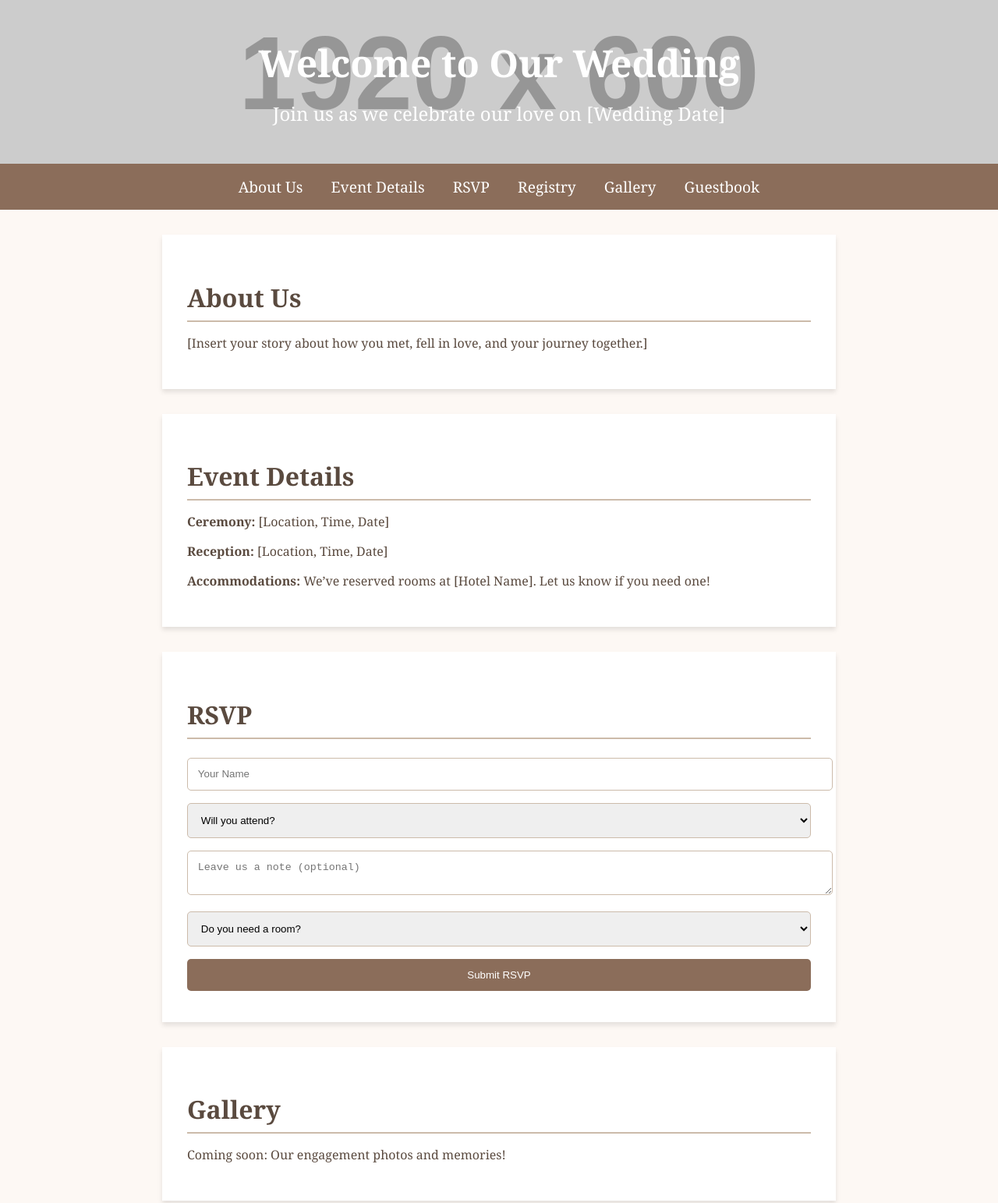
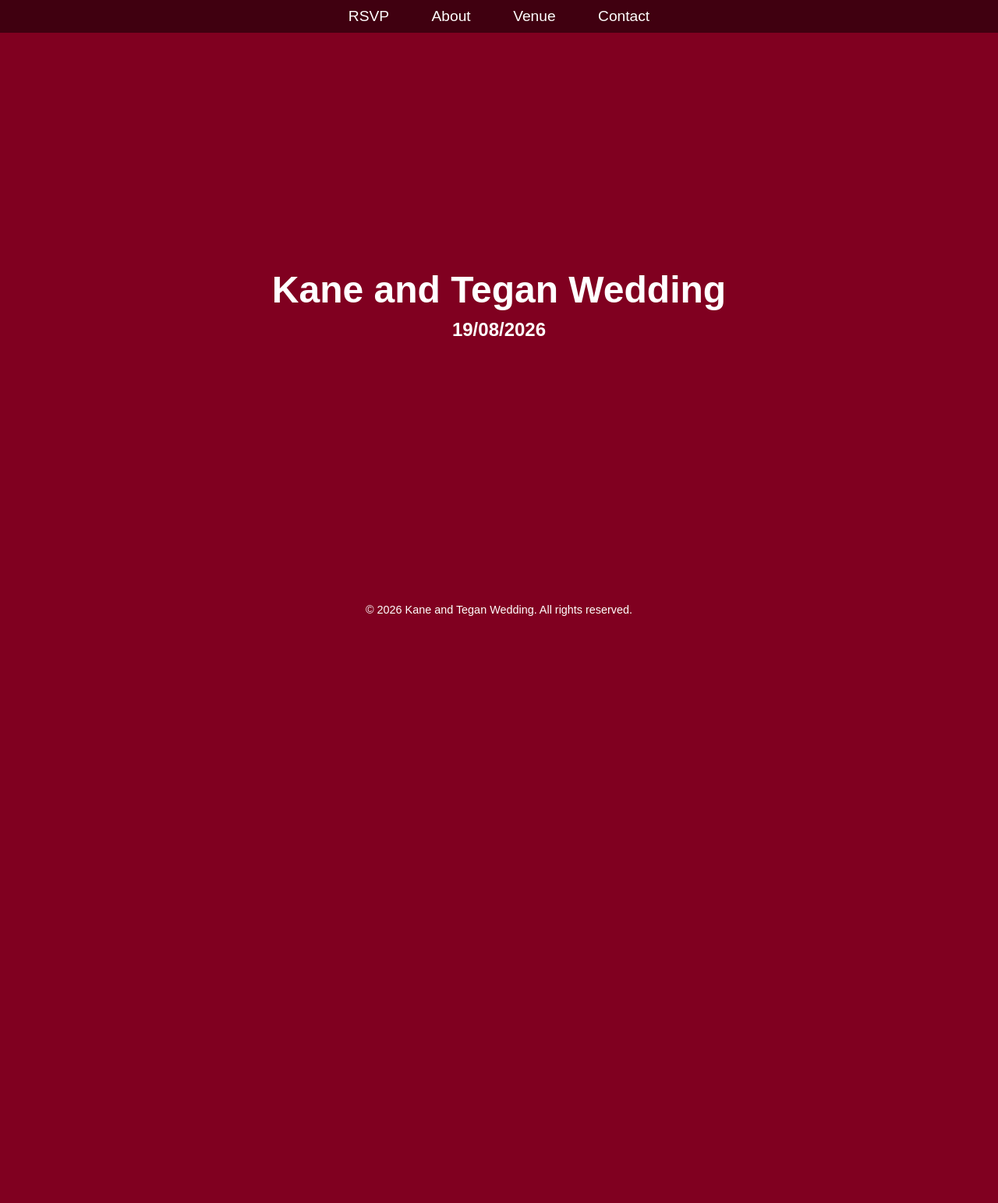
Before and after one commit to Kanegibbs93/Kane-Tegan2026, a plain HTML site: page index.html in a window 1280 px wide. Shown: the top 1543 px of the page at 78% size. After the commit the page ends 800 px from the top, so only its background shows below. Drawn offline with Linux system fonts and the light colour scheme; placeholder pictures from the web are drawn by us.

Commit message:
Update index.html

```diff
--- a/index.html
+++ b/index.html
@@ -3,171 +3,88 @@
 <head>
     <meta charset="UTF-8">
     <meta name="viewport" content="width=device-width, initial-scale=1.0">
-    <title>Kane & Tegan</title>
+    <title>Kane and Tegan Wedding</title>
     <style>
-        body {
-            font-family: 'Georgia', serif;
+        /* Reset styles */
+        * {
             margin: 0;
             padding: 0;
-            background-color: #fdf8f4;
-            color: #5a4a3f;
+            box-sizing: border-box;
         }
 
-        header {
-            background: url('https://via.placeholder.com/1920x600/ccbbaa/ffffff?text=Rustic+Wedding+Banner') no-repeat center center;
-            background-size: cover;
+        /* Fullscreen layout */
+        body {
+            font-family: 'Arial', sans-serif;
+            color: #ffffff;
+            background-color: #800020; /* Burgundy */
+            display: flex;
+            flex-direction: column;
+            align-items: center;
+            justify-content: center;
+            height: 100vh;
+            margin: 0;
             text-align: center;
-            padding: 3rem 0;
-            color: #ffffff;
         }
 
-        header h1 {
-            font-size: 3rem;
-            margin: 0;
-        }
-
-        header p {
-            font-size: 1.5rem;
-            margin: 1rem 0 0;
-        }
-
+        /* Navigation bar */
         nav {
-            background-color: #8b6d5a;
-            padding: 1rem;
+            position: absolute;
+            top: 0;
+            width: 100%;
+            background-color: rgba(0, 0, 0, 0.5);
+            padding: 10px 0;
             text-align: center;
         }
 
         nav a {
             color: #ffffff;
             text-decoration: none;
-            margin: 0 1rem;
             font-size: 1.2rem;
+            margin: 0 15px;
+            padding: 5px 10px;
+            border-radius: 5px;
         }
 
-        section {
-            padding: 2rem;
-            max-width: 800px;
-            margin: 2rem auto;
-            background-color: #ffffff;
-            box-shadow: 0 4px 6px rgba(0, 0, 0, 0.1);
+        nav a:hover {
+            background-color: rgba(255, 255, 255, 0.2);
         }
 
-        section h2 {
-            font-size: 2rem;
-            border-bottom: 2px solid #ccbbaa;
-            padding-bottom: 0.5rem;
-            margin-bottom: 1rem;
+        /* Welcome section */
+        h1 {
+            font-size: 3rem;
+            margin-bottom: 10px;
+        }
+
+        h2 {
+            font-size: 1.5rem;
+            margin-bottom: 20px;
         }
 
         footer {
-            background-color: #5a4a3f;
-            color: #ffffff;
-            text-align: center;
-            padding: 1rem;
-            margin-top: 2rem;
-        }
-
-        button {
-            background-color: #ccbbaa;
-            border: none;
-            padding: 0.8rem 1.5rem;
-            font-size: 1rem;
-            cursor: pointer;
-            color: #ffffff;
-        }
-
-        button:hover {
-            background-color: #b89a84;
-        }
-
-        form input, form select, form textarea {
-            width: 100%;
-            padding: 0.8rem;
-            margin: 0.5rem 0;
-            border: 1px solid #ccbbaa;
-            border-radius: 5px;
-        }
-
-        form input[type="submit"] {
-            background-color: #8b6d5a;
-            color: #ffffff;
-            border: none;
-            cursor: pointer;
-        }
-
-        form input[type="submit"]:hover {
-            background-color: #735441;
+            position: absolute;
+            bottom: 10px;
+            font-size: 0.9rem;
         }
     </style>
 </head>
 <body>
+    <!-- Navigation menu -->
+    <nav>
+        <a href="#rsvp">RSVP</a>
+        <a href="#about">About</a>
+        <a href="#venue">Venue</a>
+        <a href="#contact">Contact</a>
+    </nav>
 
-<header>
-    <h1>Welcome to Our Wedding</h1>
-    <p>Join us as we celebrate our love on [Wedding Date]</p>
-</header>
+    <!-- Welcome message -->
+    <main>
+        <h1>Kane and Tegan Wedding</h1>
+        <h2>19/08/2026</h2>
+    </main>
 
-<nav>
-    <a href="#about">About Us</a>
-    <a href="#details">Event Details</a>
-    <a href="#rsvp">RSVP</a>
-    <a href="#registry">Registry</a>
-    <a href="#photos">Gallery</a>
-    <a href="#guestbook">Guestbook</a>
-</nav>
-
-<section id="about">
-    <h2>About Us</h2>
-    <p>[Insert your story about how you met, fell in love, and your journey together.]</p>
-</section>
-
-<section id="details">
-    <h2>Event Details</h2>
-    <p><strong>Ceremony:</strong> [Location, Time, Date]</p>
-    <p><strong>Reception:</strong> [Location, Time, Date]</p>
-    <p><strong>Accommodations:</strong> We’ve reserved rooms at [Hotel Name]. Let us know if you need one!</p>
-</section>
-
-<section id="rsvp">
-    <h2>RSVP</h2>
-    <form action="/submit-rsvp" method="POST">
-        <input type="text" name="name" placeholder="Your Name" required>
-        <select name="attendance" required>
-            <option value="">Will you attend?</option>
-            <option value="yes">Yes</option>
-            <option value="no">No</option>
-        </select>
-        <textarea name="message" placeholder="Leave us a note (optional)"></textarea>
-        <select name="room-needed">
-            <option value="">Do you need a room?</option>
-            <option value="yes">Yes</option>
-            <option value="no">No</option>
-        </select>
-        <input type="submit" value="Submit RSVP">
-    </form>
-</section>
-
-
-</section>
-
-<section id="photos">
-    <h2>Gallery</h2>
-    <p>Coming soon: Our engagement photos and memories!</p>
-</section>
-
-<section id="guestbook">
-    <h2>Guestbook</h2>
-    <p>Leave a message for the happy couple:</p>
-    <form action="/submit-guestbook" method="POST">
-        <input type="text" name="name" placeholder="Your Name" required>
-        <textarea name="message" placeholder="Write your message here" required></textarea>
-        <input type="submit" value="Sign Guestbook">
-    </form>
-</section>
-
-<footer>
-    <p>© [Year] [Your Names]. All Rights Reserved.</p>
-</footer>
-
+    <!-- Footer -->
+    <footer>
+        &copy; 2026 Kane and Tegan Wedding. All rights reserved.
+    </footer>
 </body>
 </html>
```
